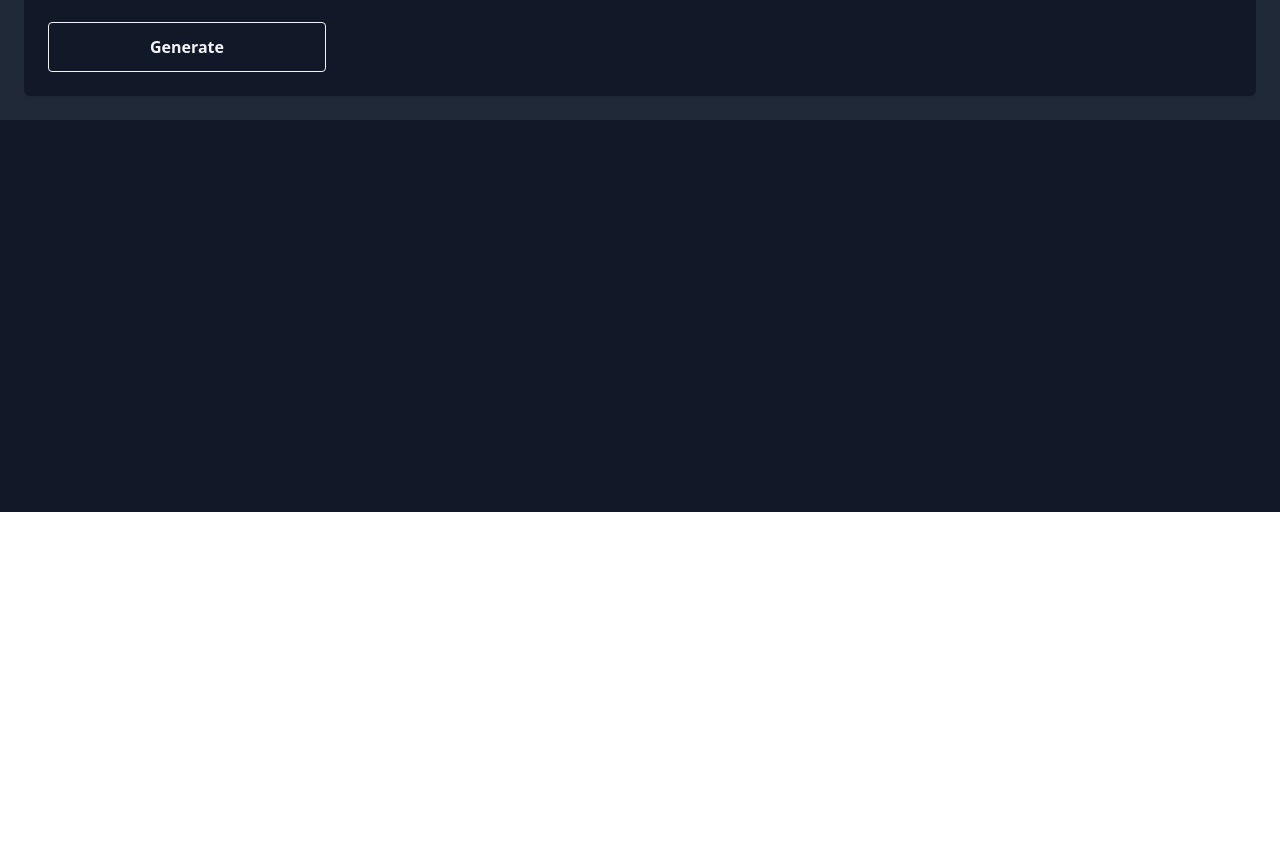
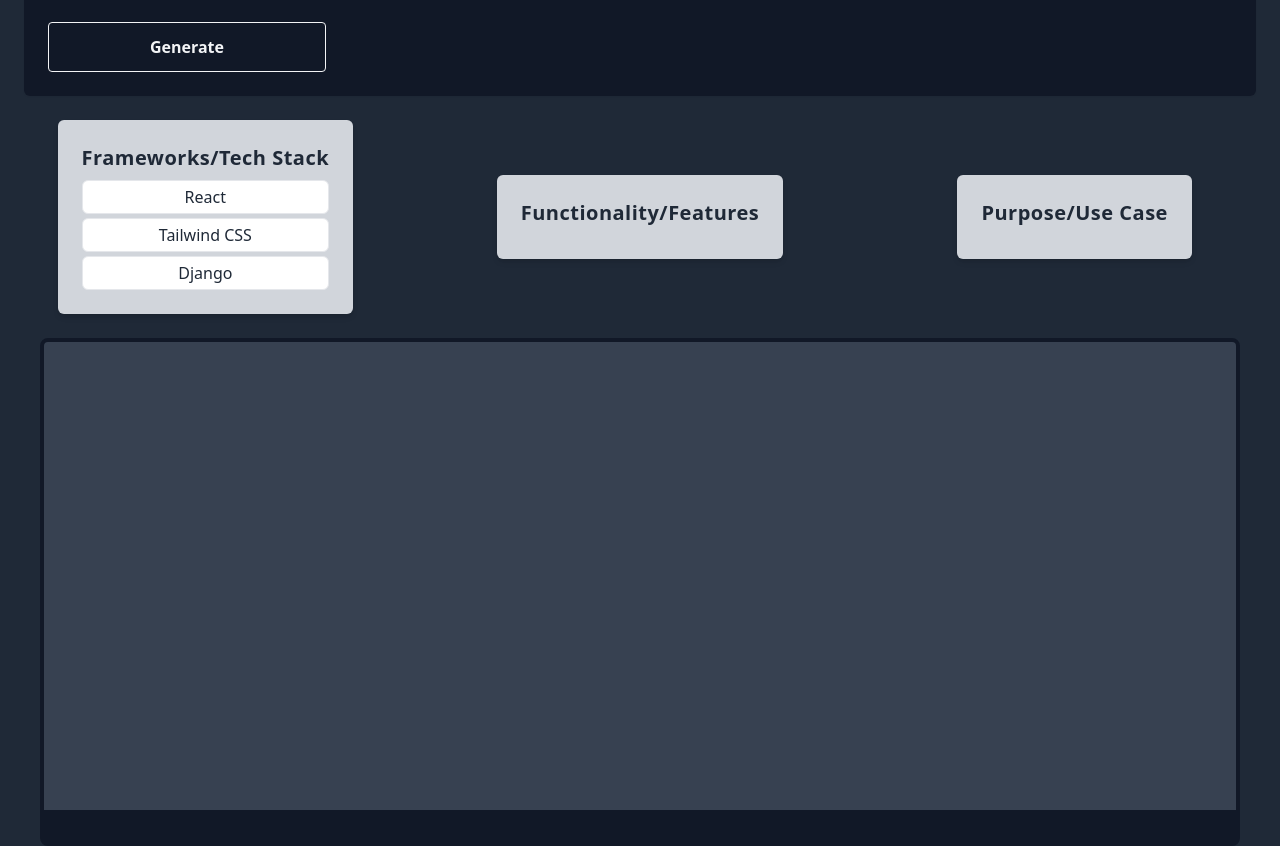
Before and after one commit to d4julian/mlh-2025, a React (Vite) app in the folder web/: page / in a window 1280 px wide. Shown: the part 288-1134 px from the top of the page. Before the commit the page ends 800 px from the top, so only its background shows below. Built offline with nearby package versions, Linux system fonts and the light colour scheme.

Commit message:
Implement puzzle board

```diff
--- a/web/src/App.jsx
+++ b/web/src/App.jsx
@@ -1,15 +1,25 @@
 import Header from './components/Header';
 import Form from './components/Form';
+import PuzzleBoard from './components/PuzzleBoard';
+import Cards from './components/Cards';
+import { useState } from 'react';
 
 export default function App() {
+  const [puzzlePieces, setPuzzlePieces] = useState([]);
+  const setPieces = (newPuzzlePieces) => {
+    setPuzzlePieces(newPuzzlePieces);
+  }
 
   return (
-    <div className="bg-gray-900 h-screen">
+    <div className="bg-gray-800">
       <Header />
+      <h2 className="text-3xl font-bold text-white pt-10 mx-auto text-center">Type in a prompt to get started</h2>
+      <Form />
 
-      <h2 className="text-3xl font-bold text-white pt-10 mx-auto bg-gray-800 text-center">Type in a prompt to get started</h2>
+      <Cards puzzlePieces={puzzlePieces} setPuzzlePieces={setPuzzlePieces} />
+      <PuzzleBoard puzzlePieces={puzzlePieces} setPuzzlePieces={setPieces} />
 
-      <Form />
+
     </div>
-  )
+  );
 }
--- /dev/null
+++ b/web/src/components/Cards.jsx
@@ -0,0 +1,47 @@
+export default function Cards({ puzzlePieces, setPuzzlePieces }) {
+    const cards = [
+        {
+            title: "Frameworks/Tech Stack",
+            items: ["React", "Tailwind CSS", "Django"]
+        },
+        {
+            title: "Functionality/Features",
+            items: []
+        },
+        {
+            title: "Purpose/Use Case",
+            items: []
+        }
+    ];
+    return (
+        <div className="grid grid-cols-3 gap-6 mx-auto max-w-7xl place-items-center mb-6">
+            {cards.map((card, index) => (
+                <div key={index} className="max-w-xs rounded-md shadow-md bg-gray-300 text-gray-800">
+                    <div className="flex flex-col justify-between p-6 space-y-8">
+                        <div className="space-y-2">
+                            <h2 className="text-xl font-semibold tracking-wide">{card.title}</h2>
+                            <div className="flex flex-col gap-y-1">
+                                {card.items.map((item, index) => (
+                                    <button
+                                    onClick={() => {
+                                        setPuzzlePieces([...puzzlePieces, {
+                                            id: puzzlePieces.length + 1,
+                                            x: Math.random() * 500,  // direct x property
+                                            y: Math.random() * 300,  // direct y property
+                                            type: 'middle',         // consistent type
+                                            text: item
+                                        }]);
+                                    }}
+                                    key={index}
+                                    className="bg-white border rounded-md py-1 text-center">
+                                        {item}
+                                    </button>
+                                ))}
+                            </div>
+                        </div>
+                    </div>
+                </div>
+            ))}
+        </div>
+    );
+}
--- /dev/null
+++ b/web/src/components/PuzzleBoard.jsx
@@ -0,0 +1,127 @@
+import { useState, useEffect } from "react";
+import PuzzlePiece from "./PuzzlePiece";
+
+const SNAP_DISTANCE = 50; // Distance in pixels when pieces will snap together
+
+export default function PuzzleBoard({ puzzlePieces, setPuzzlePieces }) {
+
+  const [activePiece, setActivePiece] = useState(null);
+  const [offset, setOffset] = useState({ x: 0, y: 0 });
+  const [sentence, setSentence] = useState('');
+
+  useEffect(() => {
+    const connectedPieces = findConnectedPieces();
+    const newSentence = connectedPieces.map(piece => piece.text).join(' ');
+    setSentence(newSentence);
+  }, [puzzlePieces]);
+
+  const findConnectedPieces = () => {
+    const connected = [];
+    let leftmostPiece = null;
+
+    // Find the leftmost piece
+    puzzlePieces.forEach(piece => {
+      if (!leftmostPiece || piece.x < leftmostPiece.x) {
+        // Check if this piece is connected to others
+        const hasConnection = puzzlePieces.some(p =>
+          p.id !== piece.id &&
+          Math.abs(p.x - (piece.x + 200)) < SNAP_DISTANCE &&
+          Math.abs(p.y - piece.y) < SNAP_DISTANCE
+        );
+        if (hasConnection) {
+          leftmostPiece = piece;
+        }
+      }
+    });
+
+    // Follow the chain of connections
+    let currentPiece = leftmostPiece;
+    while (currentPiece) {
+      connected.push(currentPiece);
+      currentPiece = puzzlePieces.find(p =>
+        p.id !== currentPiece.id &&
+        Math.abs(p.x - (currentPiece.x + 200)) < SNAP_DISTANCE &&
+        Math.abs(p.y - currentPiece.y) < SNAP_DISTANCE
+      );
+    }
+
+    return connected;
+  };
+
+  const handleMouseDown = (e, piece) => {
+    setActivePiece(piece);
+    setOffset({
+      x: e.clientX - piece.x,
+      y: e.clientY - piece.y
+    });
+  };
+
+  const handleMouseMove = (e) => {
+    if (!activePiece) return;
+
+    let newX = e.clientX - offset.x;
+    let newY = e.clientY - offset.y;
+
+    // Add boundaries to keep pieces within the board
+    // Get board dimensions from the container
+    const board = document.querySelector('.relative');
+    const BOARD_WIDTH = board?.clientWidth || 1000;
+    const BOARD_HEIGHT = board?.clientHeight || 500;
+
+    // Get piece dimensions from first piece (assuming all pieces are same size)
+    const piece = document.querySelector('.puzzle-piece');
+    const PIECE_WIDTH = piece?.clientWidth || 200;
+    const PIECE_HEIGHT = piece?.clientHeight || 100;
+
+    newX = Math.max(0, Math.min(newX, BOARD_WIDTH - PIECE_WIDTH));
+    newY = Math.max(0, Math.min(newY, BOARD_HEIGHT - PIECE_HEIGHT));
+
+    // Simplified snapping logic - any piece can connect horizontally
+    puzzlePieces.forEach(piece => {
+      if (piece.id !== activePiece.id) {
+        // Check right side connection
+        if (Math.abs(newX - (piece.x + 200)) < SNAP_DISTANCE &&
+            Math.abs(newY - piece.y) < SNAP_DISTANCE) {
+          newX = piece.x + PIECE_WIDTH;
+          newY = piece.y;
+        }
+        // Check left side connection
+        if (Math.abs(newX - (piece.x - 200)) < SNAP_DISTANCE &&
+            Math.abs(newY - piece.y) < SNAP_DISTANCE) {
+          newX = piece.x - PIECE_WIDTH;
+          newY = piece.y;
+        }
+      }
+    });
+
+    setPuzzlePieces(puzzlePieces.map(p =>
+      p.id === activePiece.id ? { ...p, x: newX, y: newY } : p
+    ));
+  };
+  const handleMouseUp = () => {
+    setActivePiece(null);
+  };
+
+  return (
+    <div className="border-4 rounded-lg border-gray-900 bg-gray-700 mx-10">
+        <div
+        className="relative w-full h-[500px]"
+        onMouseMove={handleMouseMove}
+        onMouseUp={handleMouseUp}
+        onMouseLeave={handleMouseUp}
+        >
+        {puzzlePieces.map(piece => (
+            <PuzzlePiece
+            key={piece.id}
+            piece={piece}
+            isActive={activePiece?.id === piece.id}
+            onMouseDown={(e) => handleMouseDown(e, piece)}
+            />
+        ))}
+        <div className="absolute bottom-0 left-0 right-0 p-4 bg-gray-900 text-gray-50">
+            {sentence}
+            </div>
+        </div>
+    </div>
+  );
+}
--- /dev/null
+++ b/web/src/components/PuzzlePiece.jsx
@@ -0,0 +1,26 @@
+import React from 'react';
+
+export default function PuzzlePiece({ piece, isActive, onMouseDown }) {
+  return (
+    <div
+      className="absolute cursor-move"
+      style={{
+        transform: `translate(${piece.x}px, ${piece.y}px)`,
+        transition: isActive ? 'none' : 'all 0.2s'
+      }}
+      onMouseDown={onMouseDown}
+    >
+      <div className="relative puzzle-piece">
+        <svg
+          className="h-40 fill-white"
+          viewBox="0 0 292.111 292.11"
+        >
+          <path d="M228.246,292.11H129.05l10.79-24.609c1.559-3.546,2.339-7.309,2.339-11.208 c0-15.467-12.585-28.053-28.053-28.053c-15.47,0-28.052,12.586-28.052,28.053c0,3.899,0.783,7.674,2.33,11.208l10.772,24.604 H0.005V63.868h90.699c0.174-0.257,0.274-0.538,0.274-0.76c0-0.034,0-0.072-0.006-0.106c-0.854-0.726-1.529-1.307-2.43-2.19 C81.916,53.99,78.319,45.15,78.319,35.81C78.319,16.065,94.387,0,114.131,0s35.81,16.065,35.81,35.81 c0,9.352-3.594,18.191-10.124,24.896l-2.242,1.987c-0.083,0.192-0.111,0.332-0.111,0.403c0,0.257,0.1,0.521,0.263,0.761h90.519 v90.622c0.252,0.137,0.572,0.245,0.887,0.245c0.543-0.577,1.212-1.366,2.178-2.338c6.822-6.619,15.668-10.216,24.988-10.216 c19.738,0,35.807,16.071,35.807,35.81c0,19.75-16.068,35.812-35.807,35.812c-9.332,0-18.178-3.597-24.908-10.138l-1.978-2.162 c-0.366-0.057-0.841,0.041-1.167,0.206V292.11z" />
+        </svg>
+        <div className="absolute top-1/2 left-1/2 transform -translate-x-1/2 -translate-y-1/2 text-gray-800 font-bold text-xl">
+          {piece.text}
+        </div>
+      </div>
+    </div>
+  );
+}
```
